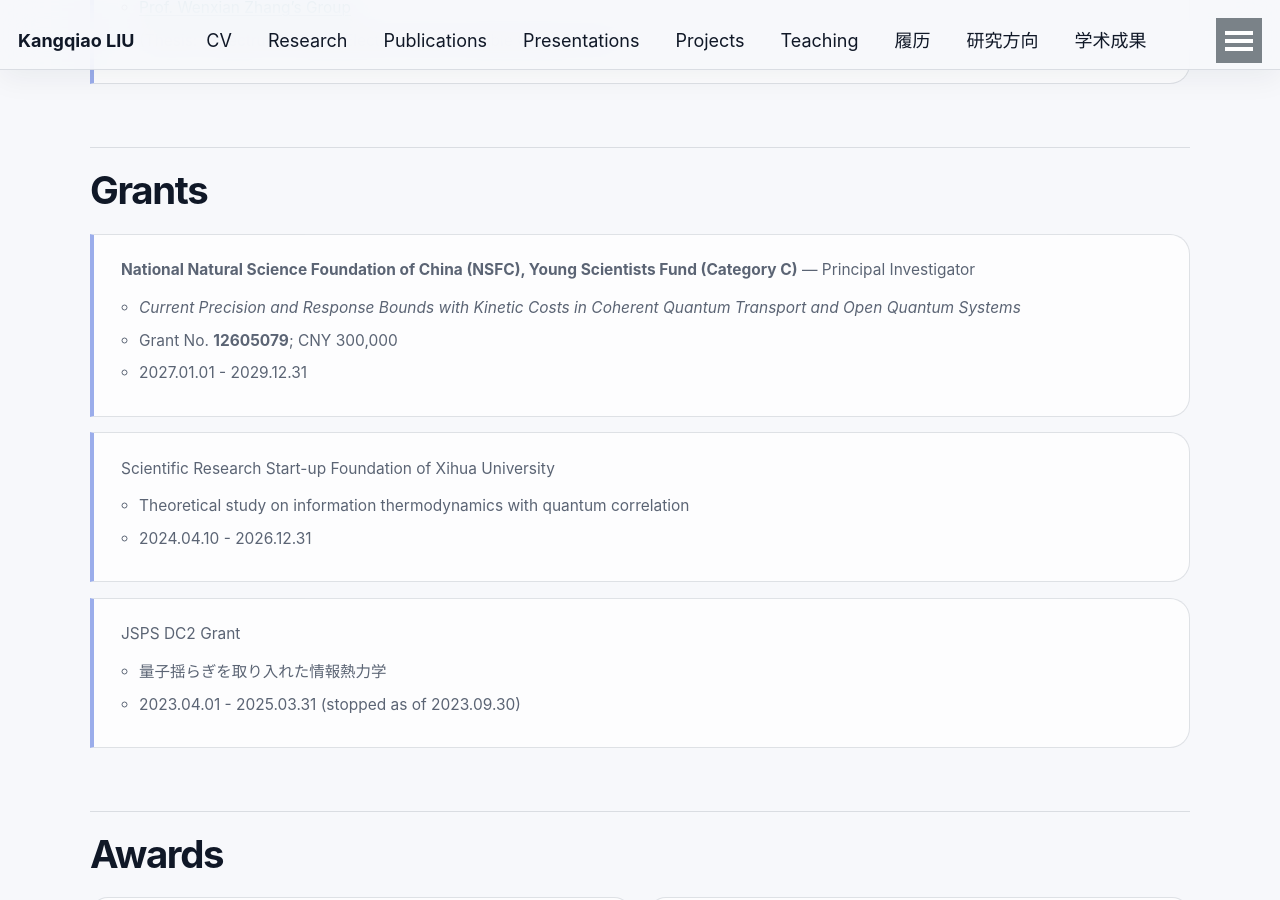
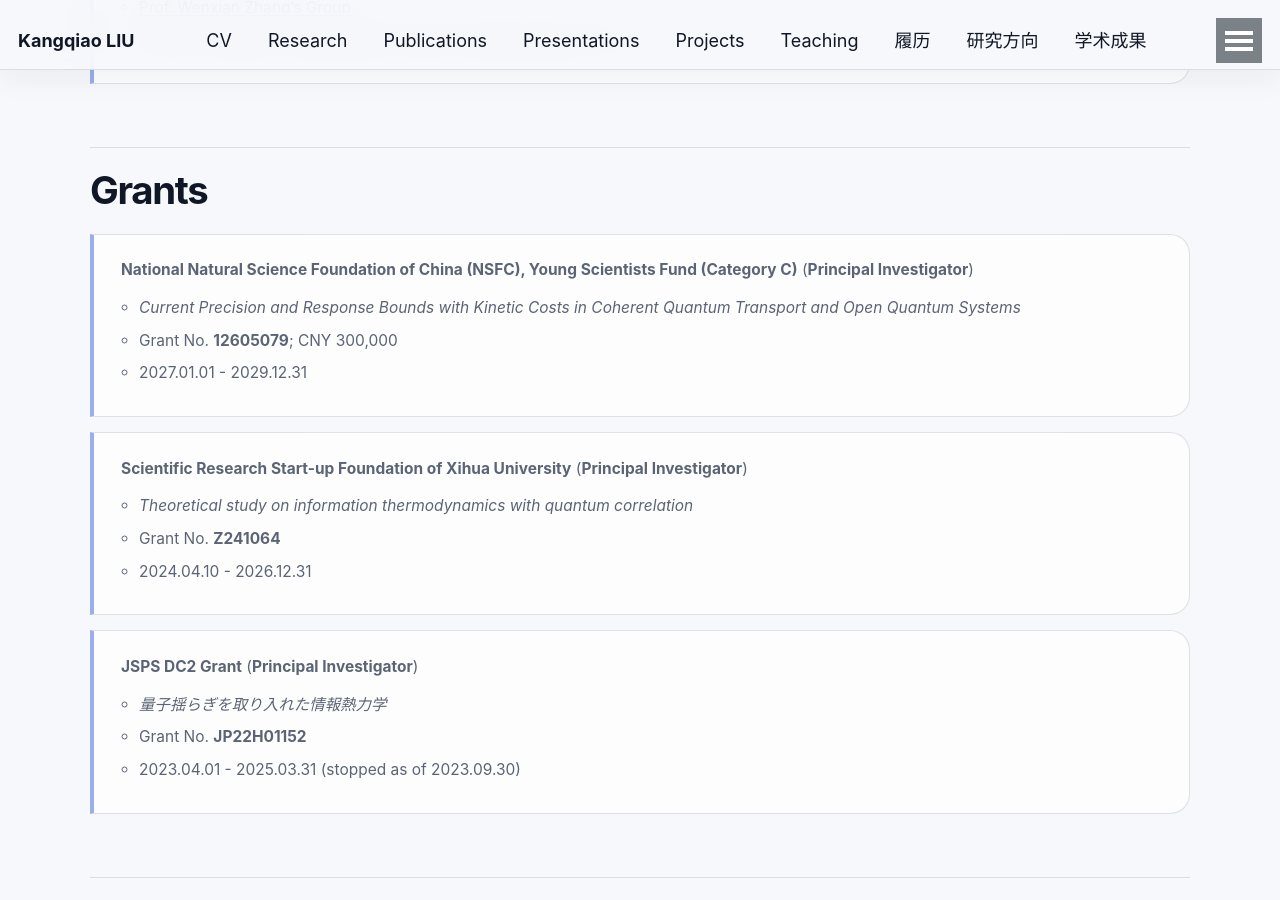
Before and after one commit to KangqiaoLiu/KangqiaoLiu.github.io, a Jekyll site: the page built from _pages/cv.md, in a window 1280 px wide and 900 px high, scrolled down 2204 px. Built offline with Jekyll 4.4.1, drawn with Linux system fonts in a browser that asks for light colours.

Commit message:
Standardize grant formatting and add grant numbers

```diff
--- a/_pages/cv.md
+++ b/_pages/cv.md
@@ -47,18 +47,20 @@ redirect_from:
   * (Thesis: "Spectrum in Multi-Electron Silicon Double Quantum Dot")
 
 ## **Grants**
-* **National Natural Science Foundation of China (NSFC), Young Scientists Fund (Category C)** — Principal Investigator
+* **National Natural Science Foundation of China (NSFC), Young Scientists Fund (Category C)** (**Principal Investigator**)
   * *Current Precision and Response Bounds with Kinetic Costs in Coherent Quantum Transport and Open Quantum Systems*
   * Grant No. **12605079**; CNY 300,000
   * 2027.01.01 - 2029.12.31
 
-* Scientific Research Start-up Foundation of Xihua University
-  * Theoretical study on information thermodynamics with quantum correlation
+* **Scientific Research Start-up Foundation of Xihua University** (**Principal Investigator**)
+  * *Theoretical study on information thermodynamics with quantum correlation*
+  * Grant No. **Z241064**
   * 2024.04.10 - 2026.12.31
 
-* JSPS DC2 Grant
-  * 量子揺らぎを取り入れた情報熱力学
-  * 2023.04.01 - 2025.03.31  (stopped as of 2023.09.30)
+* **JSPS DC2 Grant** (**Principal Investigator**)
+  * *量子揺らぎを取り入れた情報熱力学*
+  * Grant No. **JP22H01152**
+  * 2023.04.01 - 2025.03.31 (stopped as of 2023.09.30)
 
 ## **Awards**
 * 2018.09, **Global Science Graduate Course (GSGC)**, The University of Tokyo, Japan
```
